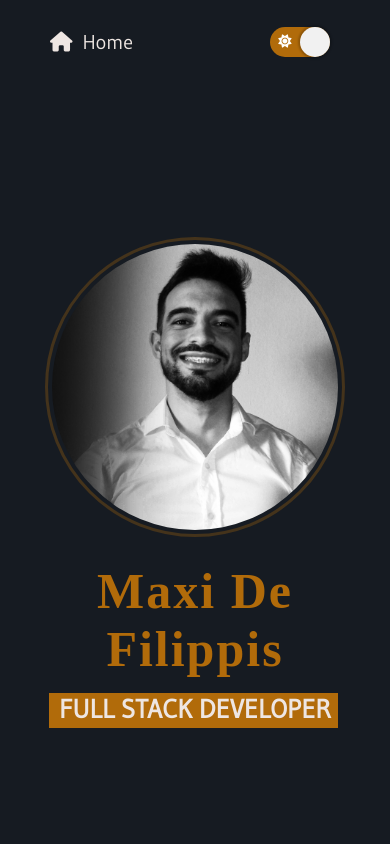
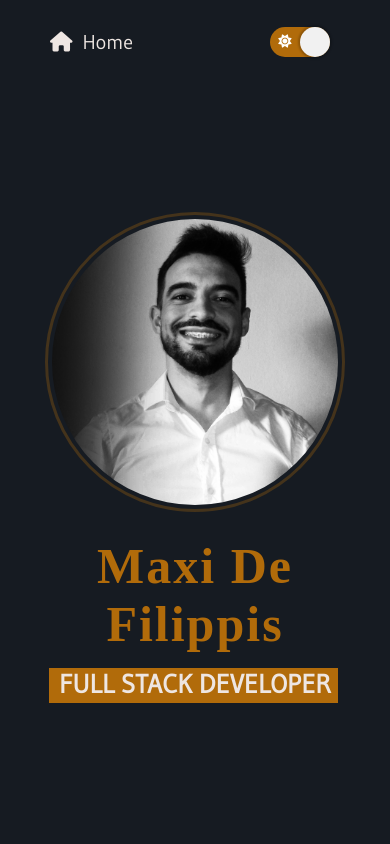
Before and after one commit to maxidefilippis/portfolio, a React (Create React App) app: page / in a window 390 px wide. Shown: the top 844 px of the page. Built offline with nearby package versions, Linux system fonts and the light colour scheme; some icons are missing; a web font is replaced by a local one.

Commit message:
[FIX] Image position on mobile version

```diff
--- a/src/components/Body/Home/home.module.scss
+++ b/src/components/Body/Home/home.module.scss
@@ -82,7 +82,7 @@
 
 @media only screen and (max-width: 450px) {
   .img {
-    margin-top: 50px;
+    margin-top: 0px;
   }
   .name {
     margin-top: 15px;
```
